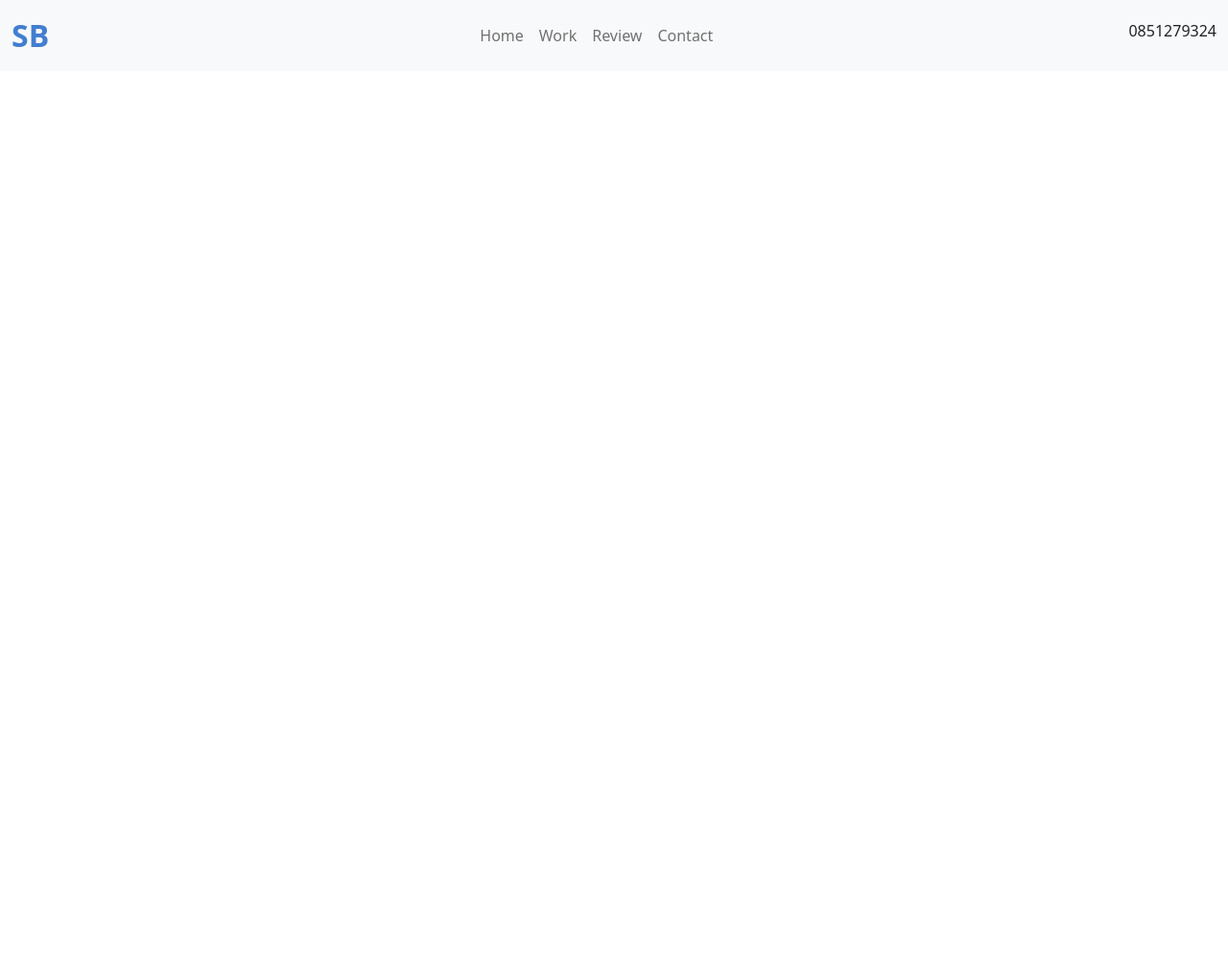
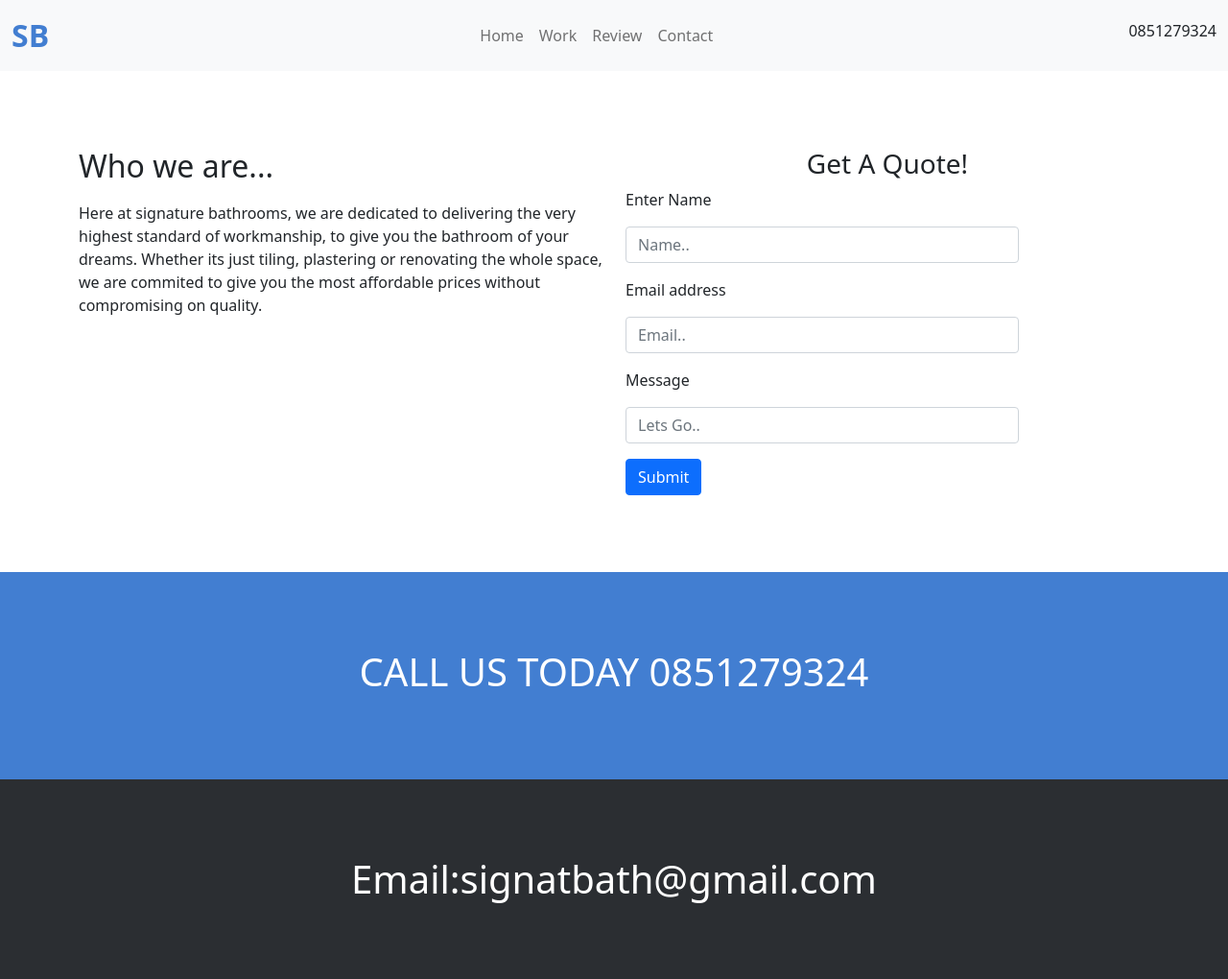
Before and after one commit to LiamD88/sigbath2, a plain HTML site: page contact.html in a window 1280 px wide. Shown: the whole page at 96% size. Before the commit the page ends 800 px from the top, so only its background shows below. Drawn offline with nearby package versions, Linux system fonts and the light colour scheme.

Commit message:
added updates

```diff
--- a/assets/css/style.css
+++ b/assets/css/style.css
@@ -30,7 +30,7 @@
 /* home page */
 
 .hero-image {
-    background-image: url("../assets/img/hero-image.jpg");
+    background-image: url("../img/hero-image.jpg");
     height: 55vh;
     background-position: center;
     background-size: cover;
--- a/contact.html
+++ b/contact.html
@@ -30,6 +30,78 @@
 
 
 
+      <div class="container">
+        <div class="row">
+            <div class="col-md-6 bio-text">
+                <div>
+                    <h2 class="card-text">Who we are...</h2>
+                    <p>Here at signature bathrooms, we are dedicated to delivering the very highest standard
+                        of workmanship, to give you the bathroom of your dreams.
+                        Whether its just tiling, plastering or renovating the whole space, we are commited to give you the most
+                        affordable prices without
+                        compromising on quality.</p>
+                </div>
+
+        </div>
+
+
+
+            <div class="col-md-6 bio-text">
+                <div>
+                    <h3 class="text-center card-text">Get A Quote!</h3>
+                </div>
+
+                    <div class="col-md-6 w-75">
+                        <form action="https://api.web3forms.com/submit" method="POST">
+                          <input type="hidden" name="access_key" value="a75bccc5-50f8-4f59-998d-f67765f5c175">
+                          <input type="hidden" name="redirect" value="">
+                          <div class="form-group">
+                            <label for="formGroupExampleInput" class="descrip-text">Enter Name</label>
+                            <input type="text" name="name" required class="form-control" id="formGroupExampleInput"
+                              placeholder="Name..">
+                          </div>
+                          <div class="form-group">
+                            <label for="exampleInputEmail1" class="descrip-text">Email address</label>
+                            <input type="email" name="email" required class="form-control" id="email" aria-describedby="emailHelp"
+                              placeholder="Email..">
+                          </div>
+                          <div class="form-group">
+                            <label for="formGroupExampleInput2" class="descrip-text">Message</label>
+                            <input type="text" name="message" required class="form-control" id="formGroupExampleInput2"
+                              placeholder="Lets Go..">
+                          </div>
+                          <div class="but-pad">
+                            <button type="submit" class="btn btn-primary round-button descrip-text">Submit</button>
+
+                </div>
+            </div>
+        </div>
+    </div>
+
+      </div>
+
+
+        <div class="container-fluid mainbg">
+            <div class="row">
+                <div class="col-12 section-pad">
+                    <h1 class="text-white text-center">CALL US TODAY 0851279324</h1>
+                </div>
+
+            </div>
+        </div>
+
+
+        <div class="container-fluid mainbg2">
+            <div class="row">
+                <div class="col-12 section-pad2">
+                    <h1 class="text-white text-center">Email:signatbath@gmail.com</h1>
+
+                </div>
+            </div>
+        </div>
+
+
+
 
 
 
```
